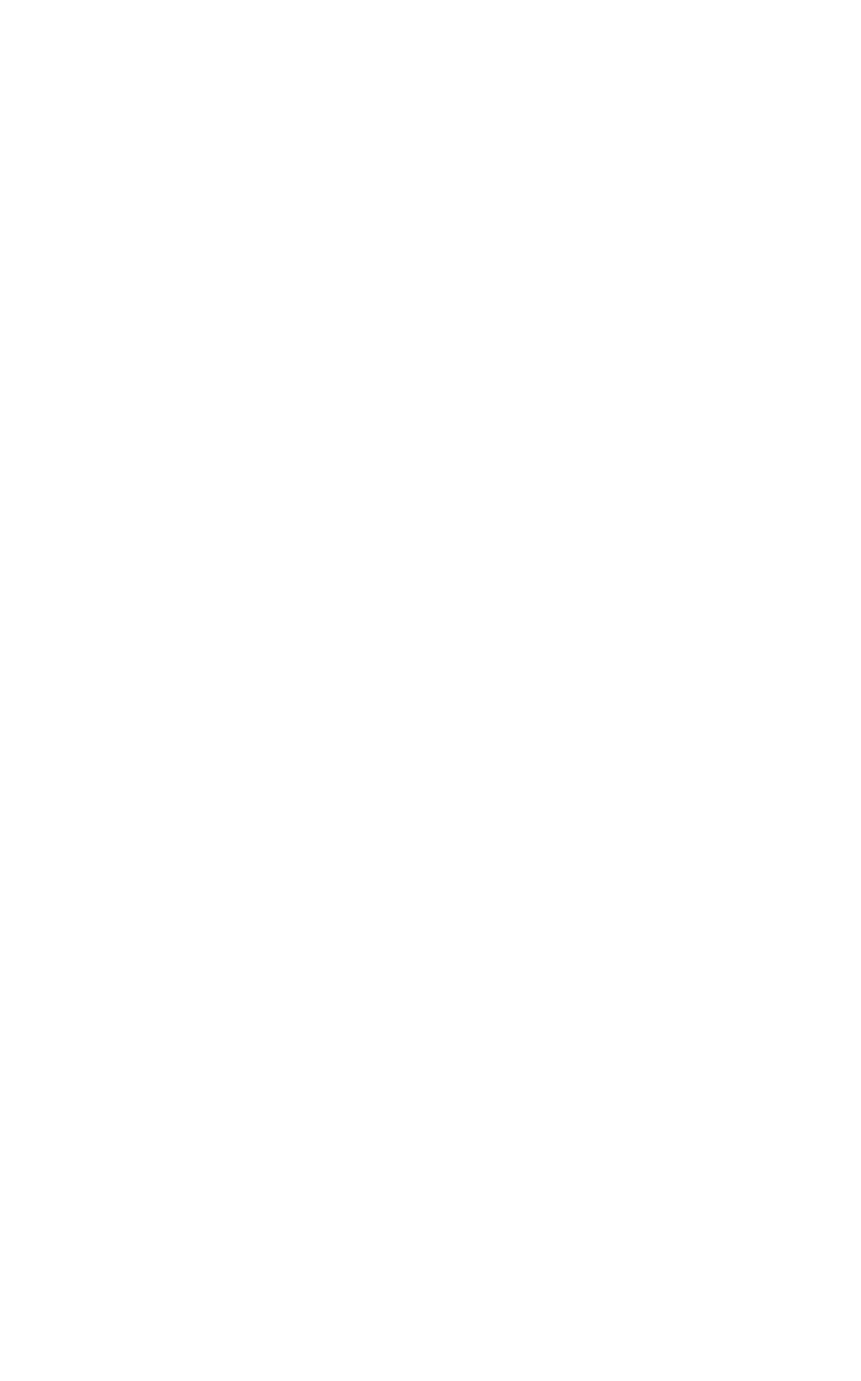
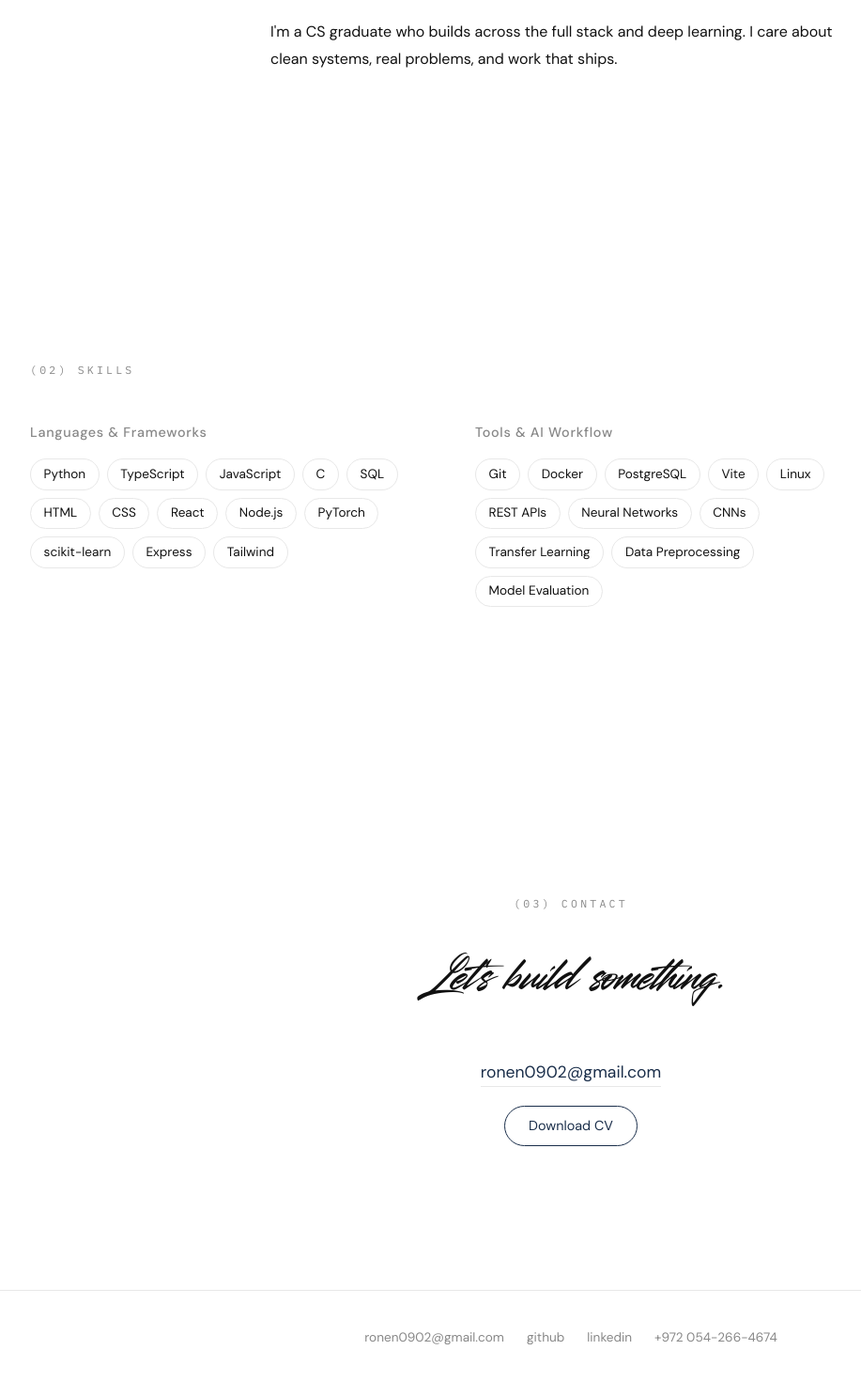
Before and after one commit to RonenYakov/my-landing-page, a React (Vite) app: page / in a window 1280 px wide. Shown: the part 2682-4152 px from the top of the page at 94% size, without its empty margins (32-949 px from the left). Before the commit the page ends 2406 px from the top, so only its background shows below. Built offline with nearby package versions, Linux system fonts and the light colour scheme.

Commit message:
feat: about, skills, contact, footer sections

```diff
--- a/src/App.tsx
+++ b/src/App.tsx
@@ -1,6 +1,10 @@
 import { NavBar } from './components/NavBar'
 import { SplitHero } from './components/SplitHero'
 import { ProjectScroll } from './components/ProjectScroll'
+import { About } from './components/About'
+import { Skills } from './components/Skills'
+import { Contact } from './components/Contact'
+import { Footer } from './components/Footer'
 
 export default function App() {
   return (
@@ -9,7 +13,11 @@ export default function App() {
       <main style={{ paddingTop: '56px' }}>
         <SplitHero />
         <ProjectScroll />
+        <About />
+        <Skills />
+        <Contact />
       </main>
+      <Footer />
     </>
   )
 }
--- /dev/null
+++ b/src/components/About.tsx
@@ -0,0 +1,28 @@
+import { motion } from 'motion/react'
+
+const EASE_BRAND: [number,number,number,number] = [0.77, 0, 0.175, 1]
+
+export function About() {
+  return (
+    <motion.section
+      id="about"
+      initial={{ opacity: 0, scale: 0.97 }}
+      whileInView={{ opacity: 1, scale: 1 }}
+      viewport={{ once: false, amount: 0.12 }}
+      transition={{ duration: 0.85, ease: EASE_BRAND }}
+      style={{ padding: 'clamp(80px,12vw,160px) clamp(1.5rem,5vw,4rem)' }}
+    >
+      <div style={{ maxWidth: '640px', margin: '0 auto' }}>
+        <p style={{ fontFamily: 'IBM Plex Mono, monospace', fontSize: '0.72rem', letterSpacing: '0.28em', textTransform: 'uppercase', color: 'var(--muted)', marginBottom: '2rem' }}>
+          (01) about
+        </p>
+        <h2 style={{ fontFamily: "'Barett Street', serif", fontSize: 'clamp(2rem,4vw,3.5rem)', fontWeight: 400, fontStyle: 'italic', lineHeight: 1.2, marginBottom: '2rem', letterSpacing: '-0.025em' }}>
+          Building across the stack.
+        </h2>
+        <p style={{ fontFamily: 'DM Sans, sans-serif', fontSize: '1rem', lineHeight: 1.8, color: 'var(--text)', maxWidth: '56ch' }}>
+          I'm a CS graduate who builds across the full stack and deep learning. I care about clean systems, real problems, and work that ships.
+        </p>
+      </div>
+    </motion.section>
+  )
+}
--- /dev/null
+++ b/src/components/Contact.tsx
@@ -0,0 +1,40 @@
+import { motion } from 'motion/react'
+
+const EASE_BRAND: [number,number,number,number] = [0.77, 0, 0.175, 1]
+
+export function Contact() {
+  return (
+    <motion.section
+      id="contact"
+      initial={{ opacity: 0, scale: 0.97 }}
+      whileInView={{ opacity: 1, scale: 1 }}
+      viewport={{ once: false, amount: 0.12 }}
+      transition={{ duration: 0.85, ease: EASE_BRAND }}
+      style={{ padding: 'clamp(80px,12vw,160px) clamp(1.5rem,5vw,4rem)', textAlign: 'center' }}
+    >
+      <p style={{ fontFamily: 'IBM Plex Mono, monospace', fontSize: '0.72rem', letterSpacing: '0.28em', textTransform: 'uppercase', color: 'var(--muted)', marginBottom: '2rem' }}>
+        (03) contact
+      </p>
+      <h2 style={{ fontFamily: "'Barett Street', serif", fontSize: 'clamp(2rem,4vw,3.5rem)', fontWeight: 400, fontStyle: 'italic', marginBottom: '3rem', letterSpacing: '-0.025em' }}>
+        Let's build something.
+      </h2>
+      <div style={{ display: 'flex', flexDirection: 'column', alignItems: 'center', gap: '1.25rem' }}>
+        <a
+          href="mailto:ronen0902@gmail.com"
+          style={{ fontFamily: 'DM Sans, sans-serif', fontSize: '1.1rem', color: 'var(--navy)', textDecoration: 'none', borderBottom: '1px solid var(--border)', paddingBottom: '2px' }}
+        >
+          ronen0902@gmail.com
+        </a>
+        <a
+          href="/ronen-cv.pdf"
+          download
+          style={{ fontFamily: 'DM Sans, sans-serif', fontSize: '0.9rem', border: '1px solid var(--navy)', borderRadius: '100px', padding: '0.6rem 1.6rem', color: 'var(--navy)', textDecoration: 'none', transition: 'background 0.2s, color 0.2s' }}
+          onMouseEnter={e => { e.currentTarget.style.background = 'var(--navy)'; e.currentTarget.style.color = '#fff' }}
+          onMouseLeave={e => { e.currentTarget.style.background = 'transparent'; e.currentTarget.style.color = 'var(--navy)' }}
+        >
+          Download CV
+        </a>
+      </div>
+    </motion.section>
+  )
+}
--- /dev/null
+++ b/src/components/Footer.tsx
@@ -0,0 +1,12 @@
+export function Footer() {
+  return (
+    <footer style={{ padding: '2.5rem clamp(1.5rem,5vw,4rem)', borderTop: '1px solid var(--border)' }}>
+      <div style={{ display: 'flex', flexWrap: 'wrap', gap: '1.5rem', justifyContent: 'center', fontFamily: 'DM Sans, sans-serif', fontSize: '0.85rem', color: 'var(--muted)' }}>
+        <a href="mailto:ronen0902@gmail.com" style={{ color: 'var(--muted)', textDecoration: 'none' }}>ronen0902@gmail.com</a>
+        <a href="https://github.com/RonenYakov" target="_blank" rel="noreferrer" style={{ color: 'var(--muted)', textDecoration: 'none' }}>github</a>
+        <a href="https://www.linkedin.com/in/ronen-yakobov-b217211ab/" target="_blank" rel="noreferrer" style={{ color: 'var(--muted)', textDecoration: 'none' }}>linkedin</a>
+        <span>+972 054-266-4674</span>
+      </div>
+    </footer>
+  )
+}
--- /dev/null
+++ b/src/components/Skills.tsx
@@ -0,0 +1,65 @@
+import { motion } from 'motion/react'
+
+const EASE_BRAND: [number,number,number,number] = [0.77, 0, 0.175, 1]
+
+const languages = ['Python', 'TypeScript', 'JavaScript', 'C', 'SQL', 'HTML', 'CSS']
+const frameworks = ['React', 'Node.js', 'PyTorch', 'scikit-learn', 'Express', 'Tailwind']
+const tools = ['Git', 'Docker', 'PostgreSQL', 'Vite', 'Linux', 'REST APIs']
+const ai = ['Neural Networks', 'CNNs', 'Transfer Learning', 'Data Preprocessing', 'Model Evaluation']
+
+function Tag({ label }: { label: string }) {
+  return (
+    <span
+      style={{
+        display: 'inline-block',
+        border: '1px solid var(--border)',
+        borderRadius: '100px',
+        padding: '0.35rem 0.85rem',
+        fontFamily: 'DM Sans, sans-serif',
+        fontSize: '0.85rem',
+        color: 'var(--text)',
+        cursor: 'default',
+        transition: 'border-color 0.2s',
+      }}
+      onMouseEnter={e => (e.currentTarget.style.borderColor = 'var(--navy)')}
+      onMouseLeave={e => (e.currentTarget.style.borderColor = 'var(--border)')}
+    >
+      {label}
+    </span>
+  )
+}
+
+export function Skills() {
+  return (
+    <motion.section
+      id="skills"
+      initial={{ opacity: 0, scale: 0.97 }}
+      whileInView={{ opacity: 1, scale: 1 }}
+      viewport={{ once: false, amount: 0.12 }}
+      transition={{ duration: 0.85, ease: EASE_BRAND }}
+      style={{ padding: 'clamp(80px,12vw,160px) clamp(1.5rem,5vw,4rem)' }}
+    >
+      <p style={{ fontFamily: 'IBM Plex Mono, monospace', fontSize: '0.72rem', letterSpacing: '0.28em', textTransform: 'uppercase', color: 'var(--muted)', marginBottom: '3rem' }}>
+        (02) skills
+      </p>
+      <div style={{ display: 'grid', gridTemplateColumns: 'repeat(auto-fit, minmax(280px, 1fr))', gap: '3rem', maxWidth: '900px' }}>
+        <div>
+          <p style={{ fontFamily: 'DM Sans, sans-serif', fontWeight: 500, fontSize: '0.9rem', color: 'var(--muted)', marginBottom: '1rem', letterSpacing: '0.05em' }}>
+            Languages & Frameworks
+          </p>
+          <div style={{ display: 'flex', flexWrap: 'wrap', gap: '0.5rem' }}>
+            {[...languages, ...frameworks].map(t => <Tag key={t} label={t} />)}
+          </div>
+        </div>
+        <div>
+          <p style={{ fontFamily: 'DM Sans, sans-serif', fontWeight: 500, fontSize: '0.9rem', color: 'var(--muted)', marginBottom: '1rem', letterSpacing: '0.05em' }}>
+            Tools & AI Workflow
+          </p>
+          <div style={{ display: 'flex', flexWrap: 'wrap', gap: '0.5rem' }}>
+            {[...tools, ...ai].map(t => <Tag key={t} label={t} />)}
+          </div>
+        </div>
+      </div>
+    </motion.section>
+  )
+}
```
Also changed, not shown: 1 other file (tests, documents, lock files or other folders).
